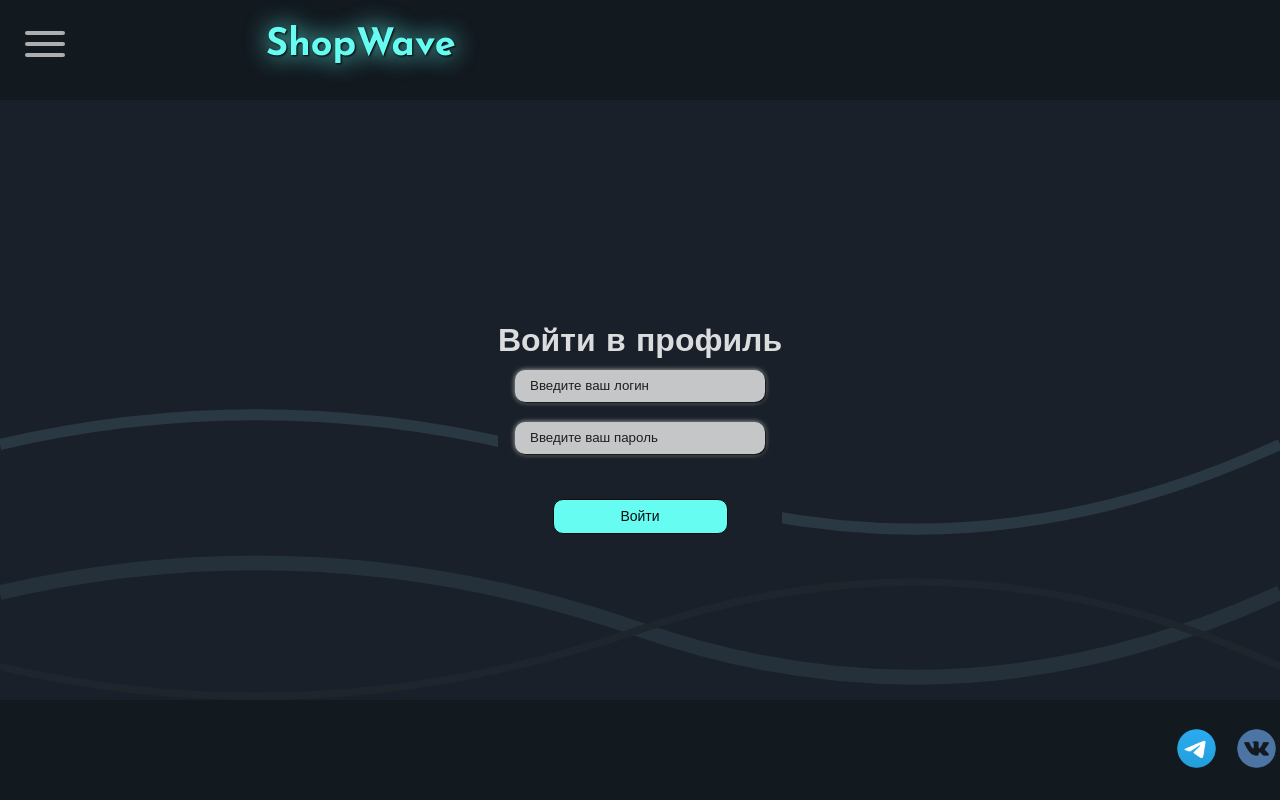
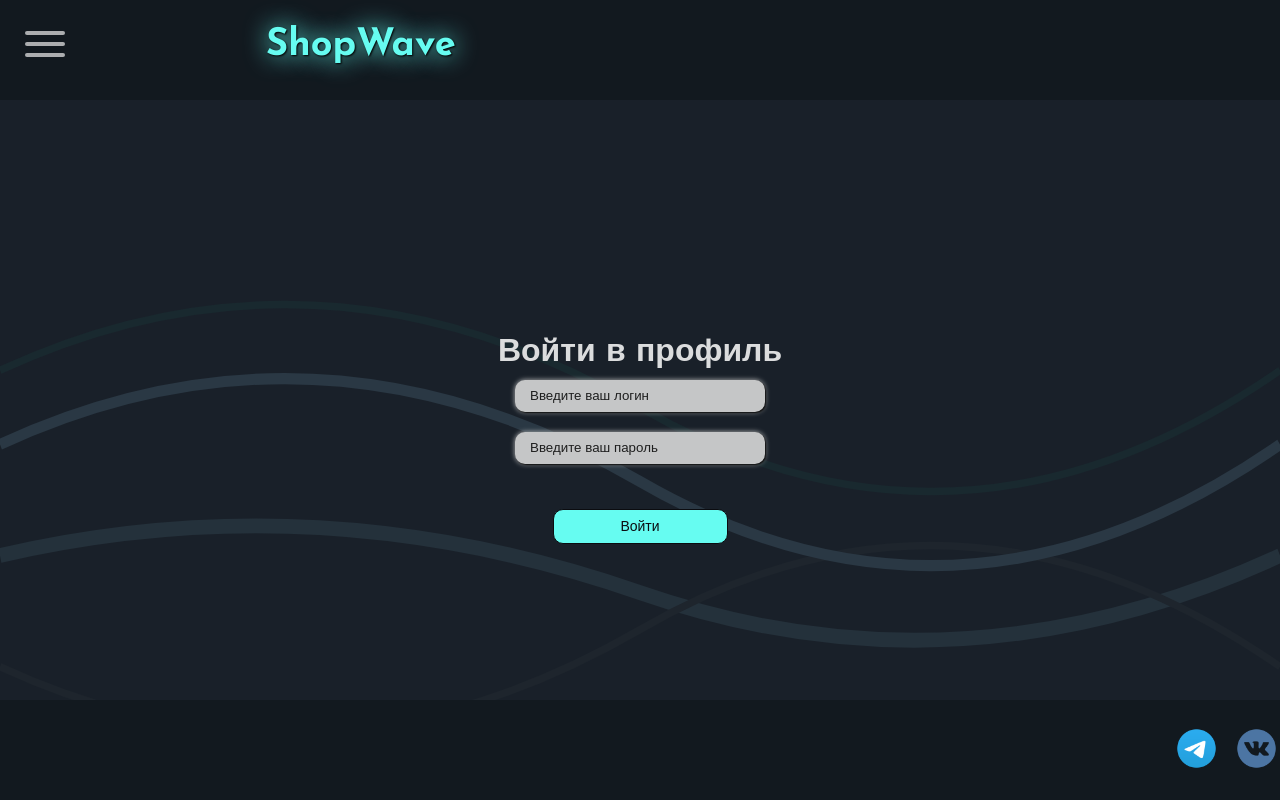
Before and after one commit to ElusiveJoe60/KyotoRepository, a React (Create React App) app: page /login in a window 1280 px wide. Shown: the top 800 px of the page. Built offline with nearby package versions, Linux system fonts and the light colour scheme; a web font is replaced by a local one.

Commit message:
final_app

```diff
--- a/src/styles/App.css
+++ b/src/styles/App.css
@@ -6,8 +6,9 @@
 
 html, body {
     height: 100%;
-    /* background-color: #192029; */
     background: url(/src/images/background.svg);
+    background-color: #192029;
+    background-repeat: no-repeat;
     display: flex;
     flex-direction: column;
 }
@@ -219,7 +220,8 @@ html, body {
     justify-content: center;
     align-items: center;
     flex-direction: column;
-    background-color: #192029;
+    padding: 10px;
+    background-color: transparent;
     margin-top: 15%;
 }
 
```
Also changed, not shown: src/images/background.svg.
